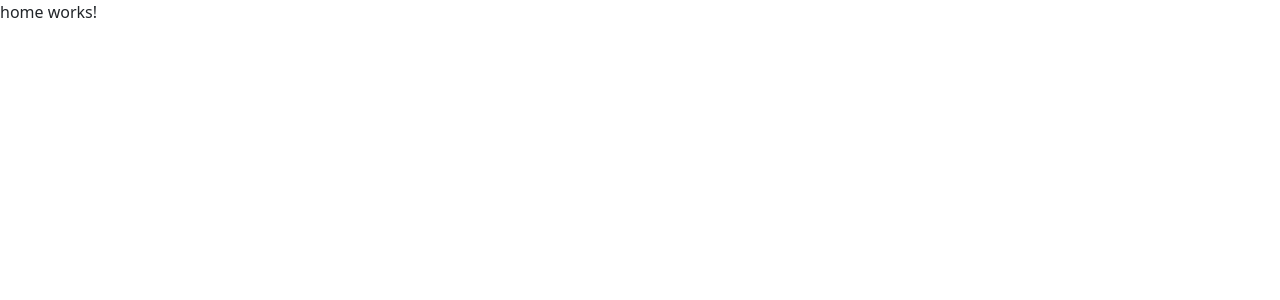
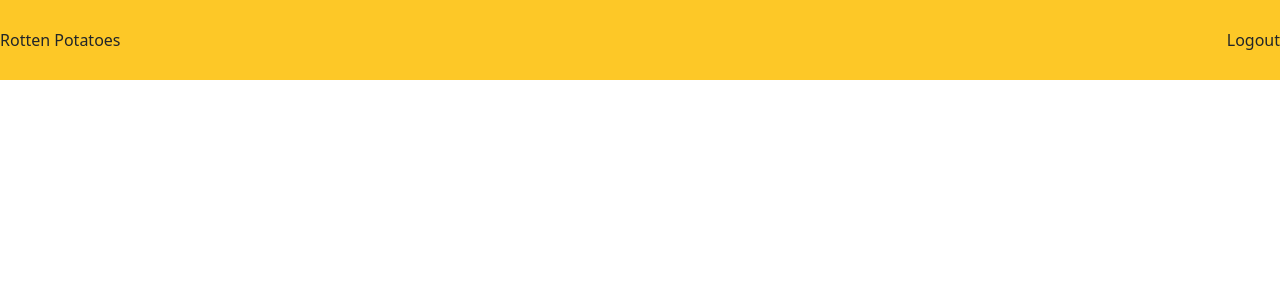
Before and after one commit to KoshikaDul1999/Simple-Angular-Project, an Angular app in the folder movie_project/: page /home in a window 1280 px wide. Shown: the top 300 px of the page. Built offline with nearby package versions, Linux system fonts and the light colour scheme; a web font is replaced by a local one.

Commit message:
create header and add this to the home

```diff
--- a/movie_project/src/app/header/header.component.html
+++ b/movie_project/src/app/header/header.component.html
@@ -1 +1,4 @@
-<p>header works!</p>
+<div class="header-container">
+    <div class="logo">Rotten Potatoes</div>
+    <div class="logout">Logout</div>
+</div>
--- a/movie_project/src/app/header/header.component.scss
+++ b/movie_project/src/app/header/header.component.scss
@@ -0,0 +1,8 @@
+.header-container {
+    width: 100%;
+    height: 80px;
+    background-color: #fdc827;
+    display: flex;
+    align-items: center;
+    justify-content: space-between;
+}
--- a/movie_project/src/app/home/home.component.html
+++ b/movie_project/src/app/home/home.component.html
@@ -1 +1 @@
-<p>home works!</p>
+<app-header></app-header>
```
